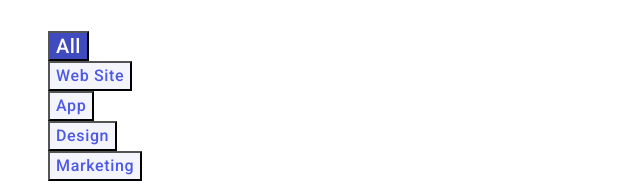
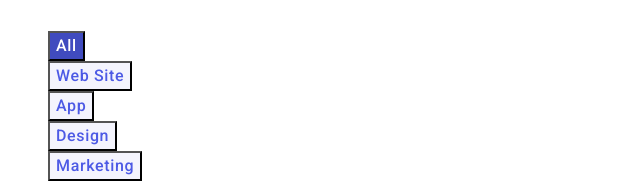
Before and after one commit to Savastyuk/goit-markup-hw-02, a plain HTML site: page portfolio.html in a window 1280 px wide. In both pictures the pointer is over the button "All". Shown: the part 181-375 px from the top of the page, 0-640 px from the left. Drawn offline with Linux system fonts and the light colour scheme.

Commit message:
nlwjvnwev

```diff
--- a/css/styles.css
+++ b/css/styles.css
@@ -203,13 +203,13 @@ body {
     color: #FFFFFF;
 }
 
-.locator-button:hover,
-.locator-button:focus {
+.locator-button:hover{
+    color: #FFFFFF;
     background-color: #404BBF;
+}
+.locator-button:focus{
     color: #FFFFFF;
-    font-size: 20px;
-    line-height: 1.20;
-    letter-spacing: 0.02em;
+    background-color: #404BBF;
 }
 
 .portfolio-subtitle {
```
